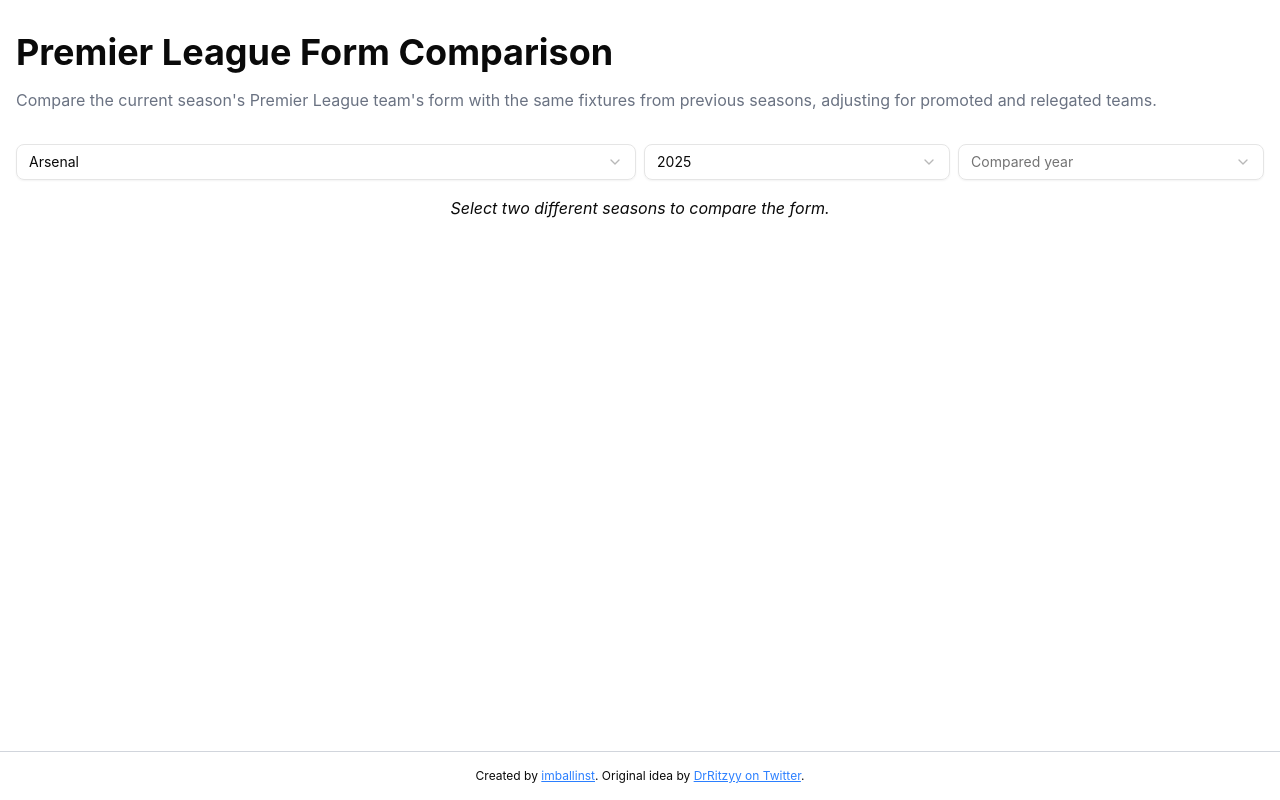
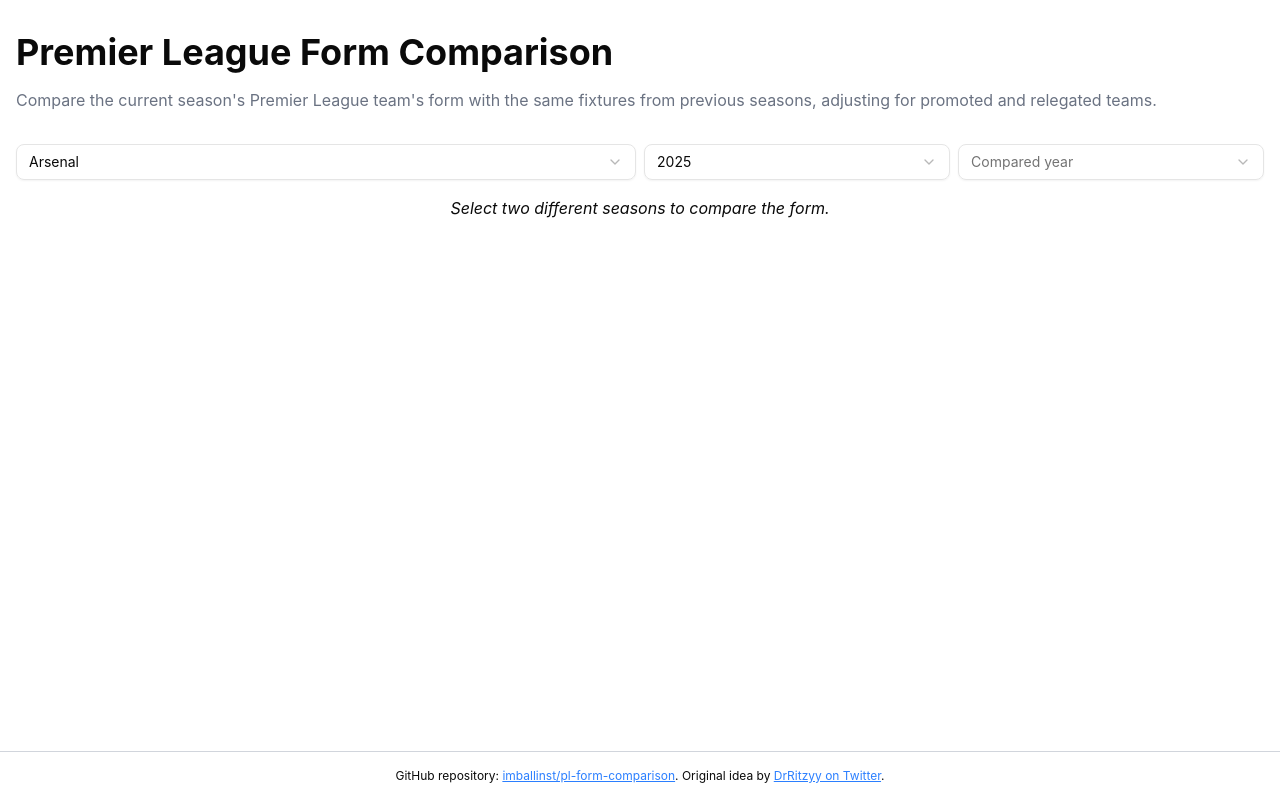
Before and after one commit to imballinst/pl-form-comparison, a React (Vite) app: page / in a window 1280 px wide. Built offline with nearby package versions, Linux system fonts and the light colour scheme.

Commit message:
chore: update to github repo instead

```diff
--- a/src/App.tsx
+++ b/src/App.tsx
@@ -161,7 +161,7 @@
       </main>
 
       <footer className="border-t border-gray-300 p-4 text-xs text-center">
-        Created by <a href="https://github.com/imballinst">imballinst</a>. Original idea by{' '}
+        GitHub repository: <a href="https://github.com/imballinst/pl-form-comparison">imballinst/pl-form-comparison</a>. Original idea by{' '}
         <a href="https://x.com/DrRitzyy">DrRitzyy on Twitter</a>.
       </footer>
     </div>
```
